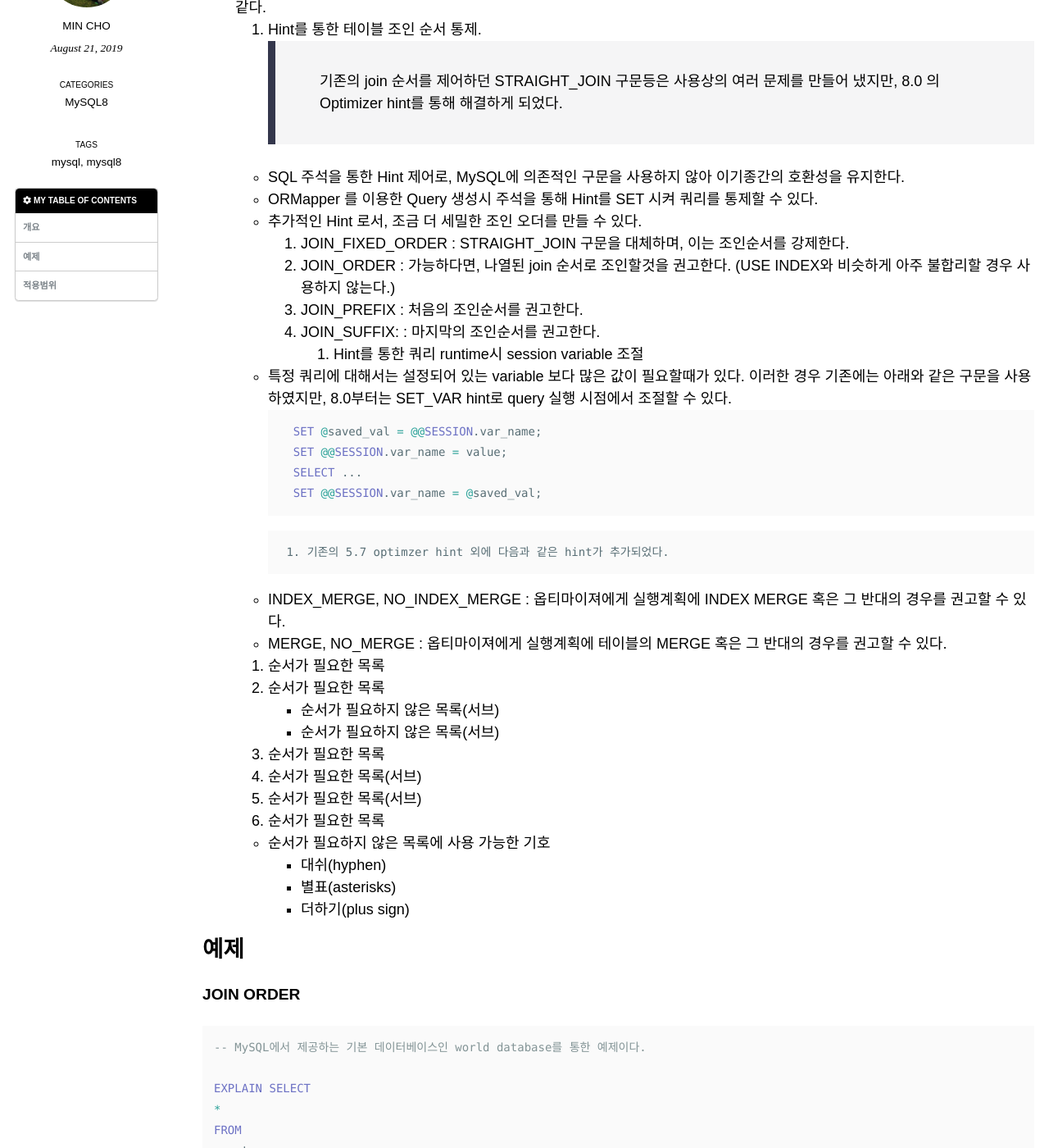
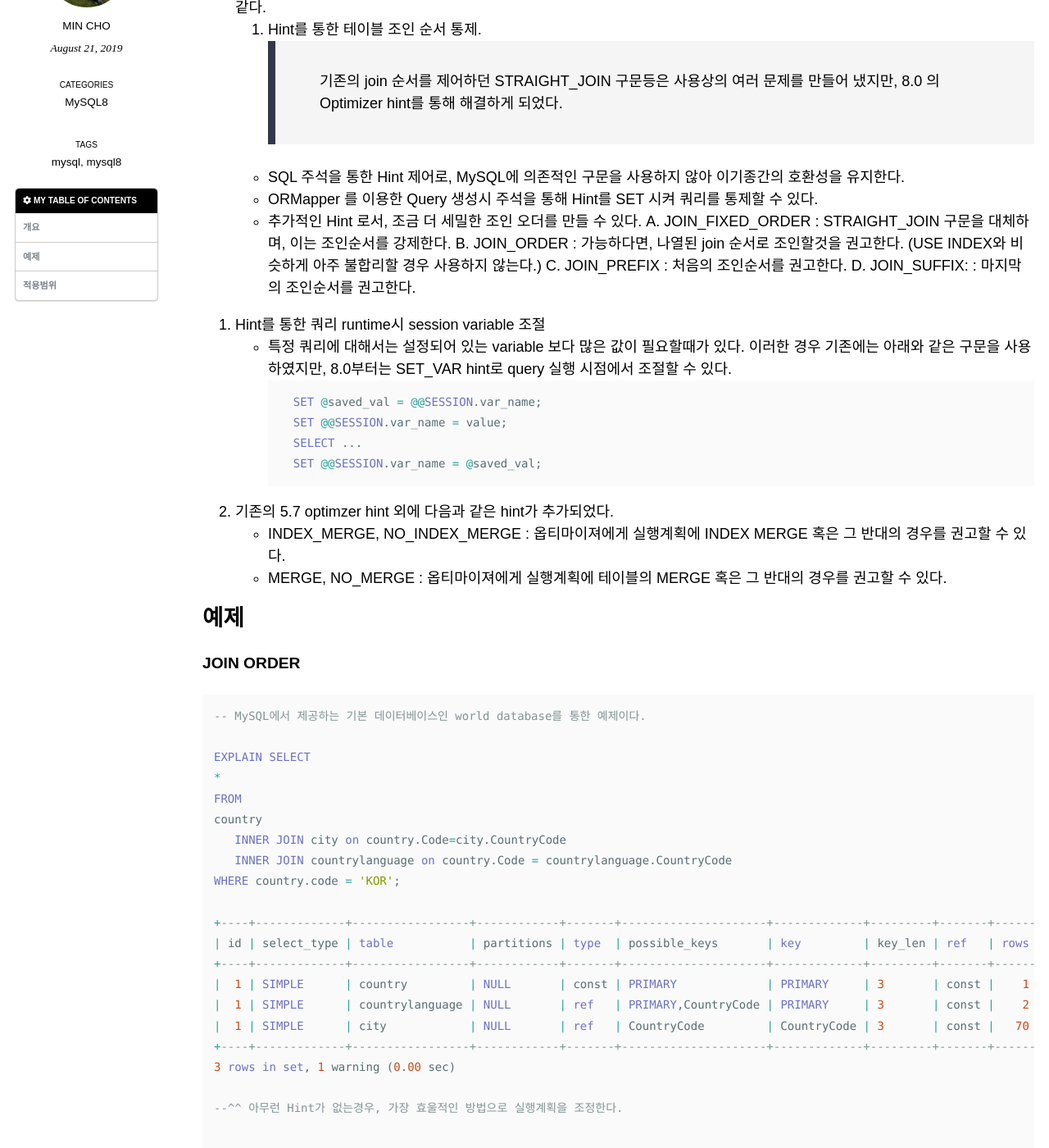
Before and after one commit to minsql/minsql.github.io, a Jekyll site: the page built from _posts/blog/2019-08-21-optimizerHint-B-2-D.md, in a window 1280 px wide and 1400 px high, scrolled down 260 px. Shown: the whole window at 82% size. Built offline with Jekyll 4.4.1, drawn with Linux system fonts in a browser that asks for light colours; nearby versions of some CDN libraries; some web fonts are replaced; comment, search, counter and statistics services are not loaded.

Commit message:
Update 2019-08-21-optimizerHint-B-2-D.md

````diff
--- a/_posts/blog/2019-08-21-optimizerHint-B-2-D.md
+++ b/_posts/blog/2019-08-21-optimizerHint-B-2-D.md
@@ -17,14 +17,16 @@ toc_icon: "cog"
 - MySQL 8.0은 이전 버젼보다 훨씬 강력하고 편의성이 강한 Optimizer hint를 제공한다. 새롭게 추가된 Hint 중 유용한 Hint는 다음과 같다.
  1. Hint를 통한 테이블 조인 순서 통제.
   > 기존의 join 순서를 제어하던 STRAIGHT_JOIN 구문등은 사용상의 여러 문제를 만들어 냈지만, 8.0 의 Optimizer hint를 통해 해결하게 되었다.
+
   - SQL 주석을 통한 Hint 제어로, MySQL에 의존적인 구문을 사용하지 않아 이기종간의 호환성을 유지한다.
   - ORMapper 를 이용한 Query 생성시 주석을 통해 Hint를 SET 시켜 쿼리를 통제할 수 있다.
   - 추가적인 Hint 로서, 조금 더 세밀한 조인 오더를 만들 수 있다.
-   1. JOIN_FIXED_ORDER : STRAIGHT_JOIN 구문을 대체하며, 이는 조인순서를 강제한다.
-   1. JOIN_ORDER : 가능하다면, 나열된 join 순서로 조인할것을 권고한다. (USE INDEX와 비슷하게 아주 불합리할 경우 사용하지 않는다.)
-   1. JOIN_PREFIX : 처음의 조인순서를 권고한다.
-   1. JOIN_SUFFIX: : 마지막의 조인순서를 권고한다.
- 1. Hint를 통한 쿼리 runtime시 session variable 조절
+   A. JOIN_FIXED_ORDER : STRAIGHT_JOIN 구문을 대체하며, 이는 조인순서를 강제한다.
+   B. JOIN_ORDER : 가능하다면, 나열된 join 순서로 조인할것을 권고한다. (USE INDEX와 비슷하게 아주 불합리할 경우 사용하지 않는다.)
+   C. JOIN_PREFIX : 처음의 조인순서를 권고한다.
+   D. JOIN_SUFFIX: : 마지막의 조인순서를 권고한다.
+
+ 2. Hint를 통한 쿼리 runtime시 session variable 조절
   - 특정 쿼리에 대해서는 설정되어 있는 variable 보다 많은 값이 필요할때가 있다. 이러한 경우 기존에는 아래와 같은 구문을 사용하였지만, 8.0부터는 SET_VAR hint로 query 실행 시점에서 조절할 수 있다.
    ```sql
       SET @saved_val = @@SESSION.var_name;
@@ -32,25 +34,10 @@ toc_icon: "cog"
       SELECT ...
       SET @@SESSION.var_name = @saved_val;
    ```
- 1. 기존의 5.7 optimzer hint 외에 다음과 같은 hint가 추가되었다.
+ 3. 기존의 5.7 optimzer hint 외에 다음과 같은 hint가 추가되었다.
   - INDEX_MERGE, NO_INDEX_MERGE : 옵티마이져에게 실행계획에 INDEX MERGE 혹은 그 반대의 경우를 권고할 수 있다.
   -  MERGE, NO_MERGE : 옵티마이져에게 실행계획에 테이블의 MERGE 혹은 그 반대의 경우를 권고할 수 있다.
 
-
-
-  1. 순서가 필요한 목록
-  2. 순서가 필요한 목록
-    - 순서가 필요하지 않은 목록(서브)
-    - 순서가 필요하지 않은 목록(서브)
-  3. 순서가 필요한 목록
-    1. 순서가 필요한 목록(서브)
-    2. 순서가 필요한 목록(서브)
-  4. 순서가 필요한 목록
-
-  - 순서가 필요하지 않은 목록에 사용 가능한 기호
-    - 대쉬(hyphen)
-    * 별표(asterisks)
-    + 더하기(plus sign)
 
 ## 예제
 
````
